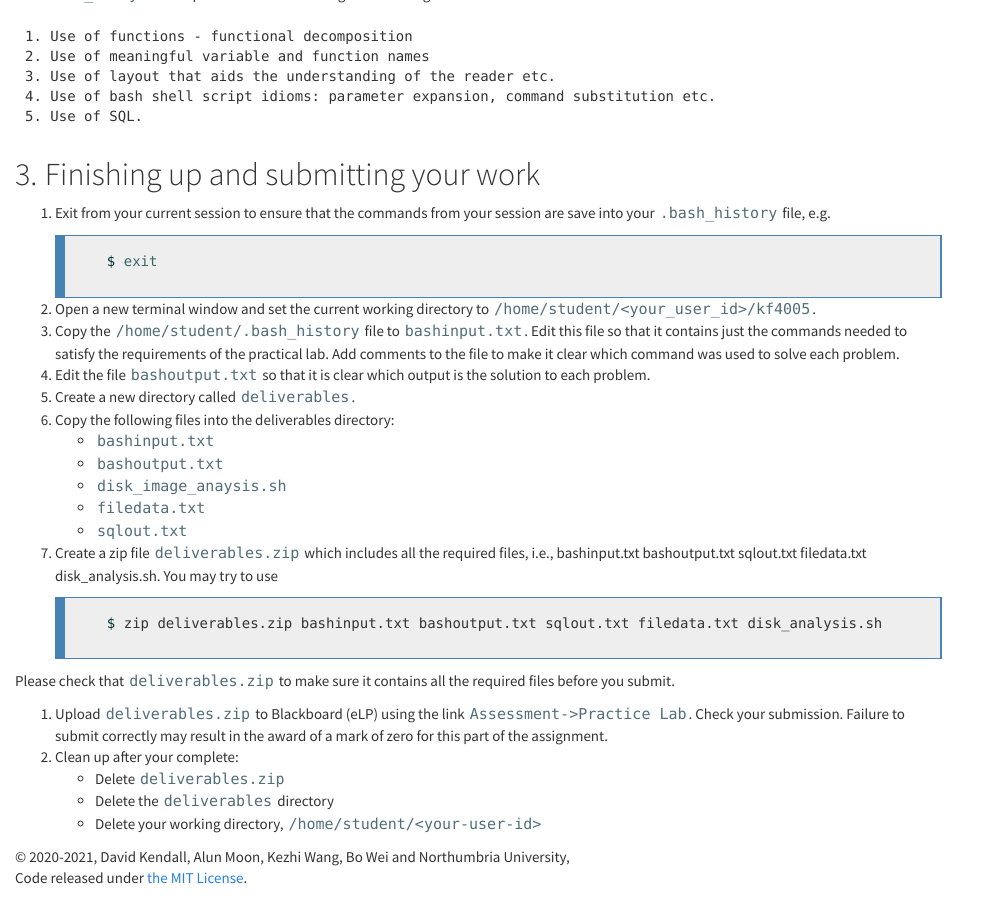
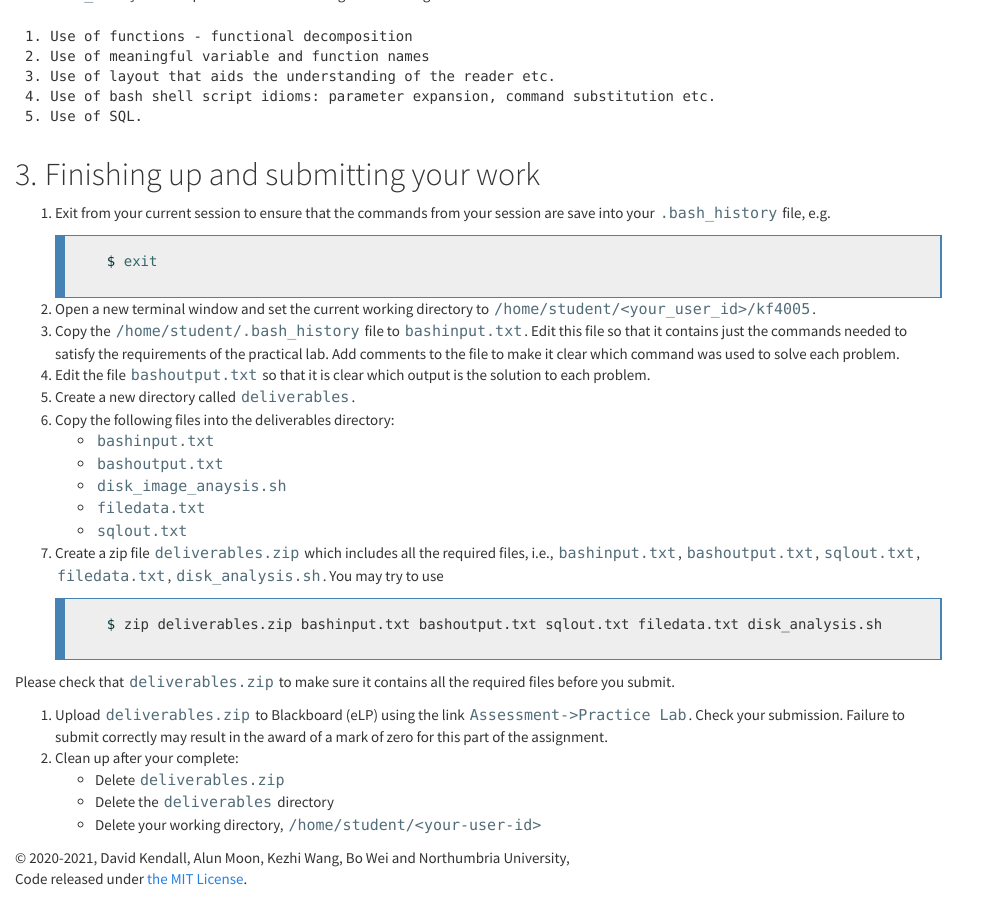
Before and after one commit to wkz20042008/kf4005, a Jekyll site: the page built from L11.md, in a window 1280 px wide and 900 px high, scrolled down 2302 px. Shown: the whole window, without its empty margins (0-990 px from the left). Built offline with Jekyll 4.4.1, drawn with Linux system fonts in a browser that asks for light colours; nearby versions of some CDN libraries.

Commit message:
Update L11.md

````diff
--- a/L11.md
+++ b/L11.md
@@ -159,7 +159,7 @@ is the solution to each problem.
     * `disk_image_anaysis.sh`
     * `filedata.txt`
     * `sqlout.txt`
-1. Create a zip file `deliverables.zip` which includes all the required files, i.e., bashinput.txt bashoutput.txt sqlout.txt filedata.txt disk_analysis.sh. You may try to use
+1. Create a zip file `deliverables.zip` which includes all the required files, i.e., `bashinput.txt`, `bashoutput.txt`, `sqlout.txt`, `filedata.txt`, `disk_analysis.sh`. You may try to use
 
      ```sh
      $ zip deliverables.zip bashinput.txt bashoutput.txt sqlout.txt filedata.txt disk_analysis.sh
````
